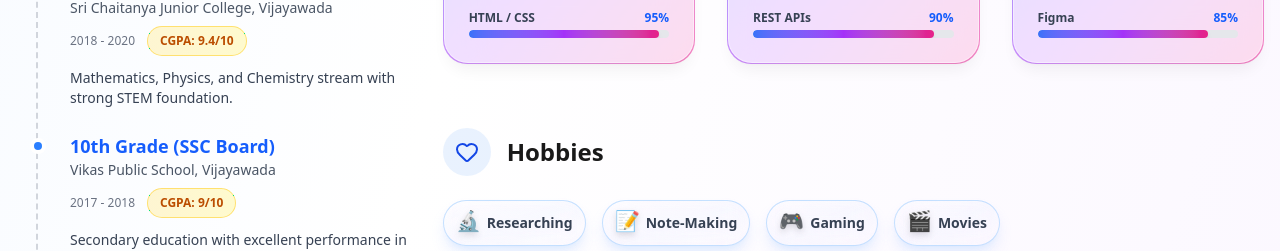
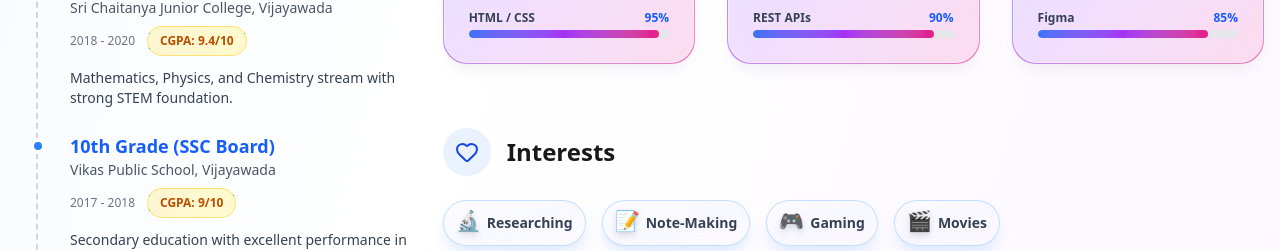
Before and after one commit to Shaik-Nagur-Basha/nagur.dev, a React (Vite) app in the folder frontend/: page / in a window 1280 px wide. Shown: the part 2860-3111 px from the top of the page. Built offline with nearby package versions, Linux system fonts and the light colour scheme.

Commit message:
fix: Update scroll margins and correct href for Interests section in FoundationsAndInterests and Navigation components

```diff
--- a/frontend/src/components/FoundationsAndInterests.jsx
+++ b/frontend/src/components/FoundationsAndInterests.jsx
@@ -7,6 +7,7 @@ function FoundationsAndInterests() {
   const { darkMode } = useTheme();
   const [isLoading, setIsLoading] = useState(true);
   const [minLoadingTime, setMinLoadingTime] = useState(true);
+  const [hoveredInterestIndex, setHoveredInterestIndex] = useState(null);
 
   useEffect(() => {
     // Minimum skeleton display time (prevents flashing)
@@ -113,7 +114,7 @@ function FoundationsAndInterests() {
         <section
           id="foundations"
           className="mt-10 mb-20 py-10 px-4"
-          style={{ scrollMarginTop: "80px" }}
+          style={{ scrollMarginTop: "50px" }}
         >
           <div className="max-w-7xl mx-auto">
             <div className="text-center mt-5 mb-20">
@@ -280,7 +281,7 @@ function FoundationsAndInterests() {
                 </div>
 
                 {/* Interests / Hobbies */}
-                <div id="hobbies" style={{ scrollMarginTop: "80px" }}>
+                <div id="interests" style={{ scrollMarginTop: "140px" }}>
                   <div className="flex items-center gap-4 mb-6">
                     <div
                       className={`p-3 rounded-full ${darkMode ? "bg-purple-900/40" : "bg-blue-100/60"}`}
@@ -295,7 +296,7 @@ function FoundationsAndInterests() {
                     <h3
                       className={`text-2xl font-bold ${darkMode ? "text-white/90" : "text-black/90"}`}
                     >
-                      Hobbies
+                      Interests
                     </h3>
                   </div>
                   <div className="flex flex-wrap gap-3 sm:gap-4">
@@ -330,7 +331,9 @@ function FoundationsAndInterests() {
                       return (
                         <div
                           key={index}
-                          className={`group relative flex items-center justify-center gap-1.5 px-2.5 sm:px-3 py-1.5 sm:py-2 rounded-3xl transition-all duration-300 transform active:scale-90 overflow-hidden backdrop-blur-md ${
+                          onMouseEnter={() => setHoveredInterestIndex(index)}
+                          onMouseLeave={() => setHoveredInterestIndex(null)}
+                          className={`group cursor-pointer relative flex items-center justify-center gap-1.5 px-2.5 sm:px-3 py-1.5 sm:py-2 rounded-3xl transition-all duration-300 transform active:scale-90 overflow-visible backdrop-blur-md ${
                             darkMode
                               ? `bg-linear-to-br from-gray-700/30 via-gray-800/20 to-gray-900/30 border border-gray-600/40 ${gradient.border} shadow-lg shadow-gray-900/50 hover:shadow-2xl ${gradient.shadow} hover:-translate-y-1 drop-shadow-md drop-shadow-gray-900/30`
                               : `bg-linear-to-br from-white/40 via-blue-50/30 to-white/20 border border-blue-300/50 ${gradient.border} shadow-lg shadow-blue-200/40 hover:shadow-2xl ${gradient.shadow} hover:-translate-y-1 drop-shadow-md drop-shadow-purple-200/20`
@@ -359,10 +362,34 @@ function FoundationsAndInterests() {
                           >
                             {interest.name}
                           </span>
+
+                          {/* Tooltip for xl+ screens */}
+                          <div
+                            className={`hidden xl:block absolute top-full mt-2 left-1/2 transform -translate-x-1/6 px-3 py-2 rounded-lg text-xs font-medium whitespace-nowrap opacity-0 group-hover:opacity-100 transition-opacity duration-300 pointer-events-none z-50 ${
+                              darkMode
+                                ? "bg-gray-800/95 text-gray-200 border border-gray-700"
+                                : "bg-gray-900/95 text-white border border-gray-800"
+                            }`}
+                          >
+                            {interest.description}
+                          </div>
                         </div>
                       );
                     })}
                   </div>
+
+                  {/* Tooltip for screens smaller than xl */}
+                  {hoveredInterestIndex !== null && (
+                    <div
+                      className={`mt-4 xl:hidden text-start px-2.5 py-1.5 w-fit rounded-lg text-xs font-medium transition-opacity duration-300 ${
+                        darkMode
+                          ? "bg-gray-800/95 text-gray-200 border border-gray-700"
+                          : "bg-gray-900/95 text-white border border-gray-800"
+                      }`}
+                    >
+                      {interests[hoveredInterestIndex].description}
+                    </div>
+                  )}
                 </div>
               </div>
             </div>
--- a/frontend/src/components/Navigation.jsx
+++ b/frontend/src/components/Navigation.jsx
@@ -101,7 +101,7 @@ function Navigation() {
     { name: "About", href: "#about", icon: User },
     { name: "Projects", href: "#projects", icon: Briefcase },
     { name: "Foundations", href: "#foundations", icon: Layers },
-    { name: "Interests", href: "#hobbies", icon: Heart },
+    { name: "Interests", href: "#interests", icon: Heart },
     { name: "Contact", href: "#contact", icon: Mail },
   ];
 
```
